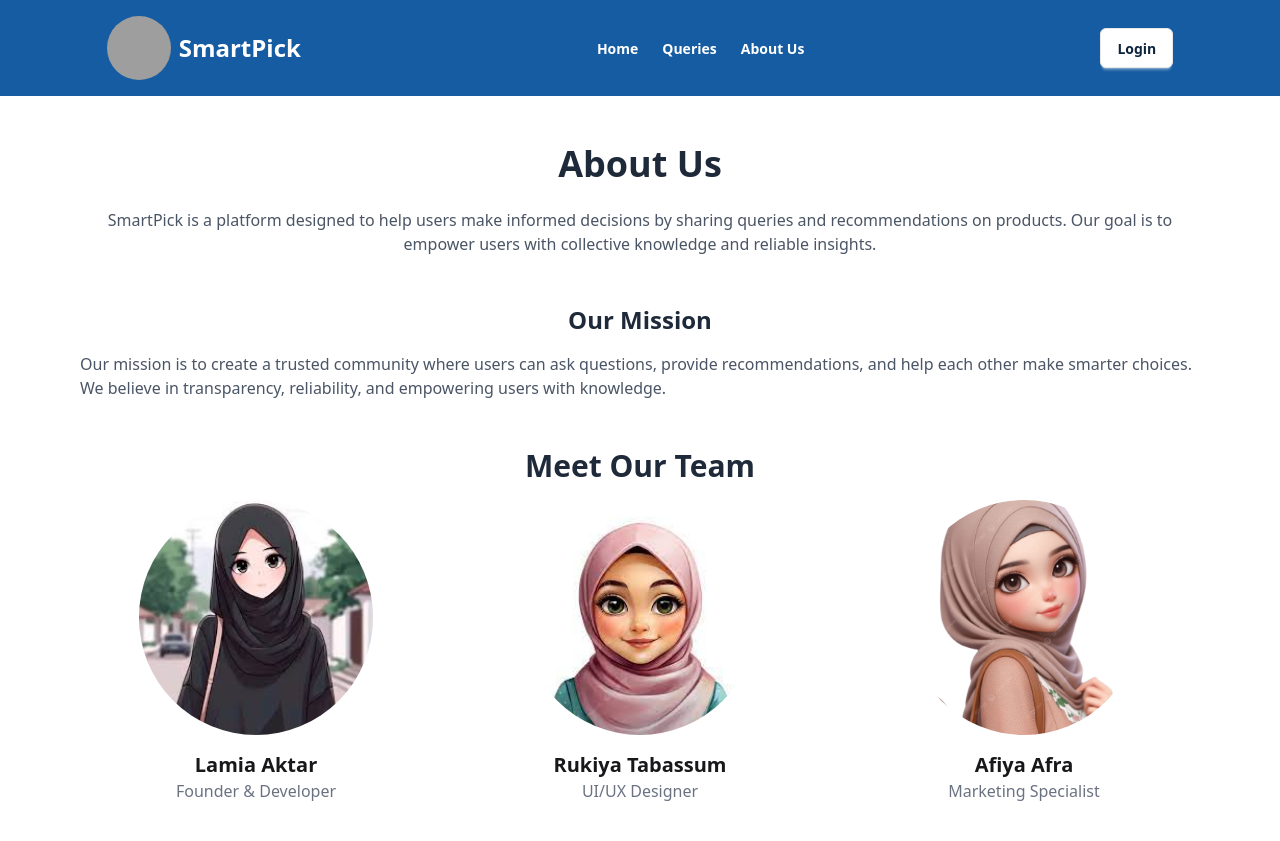
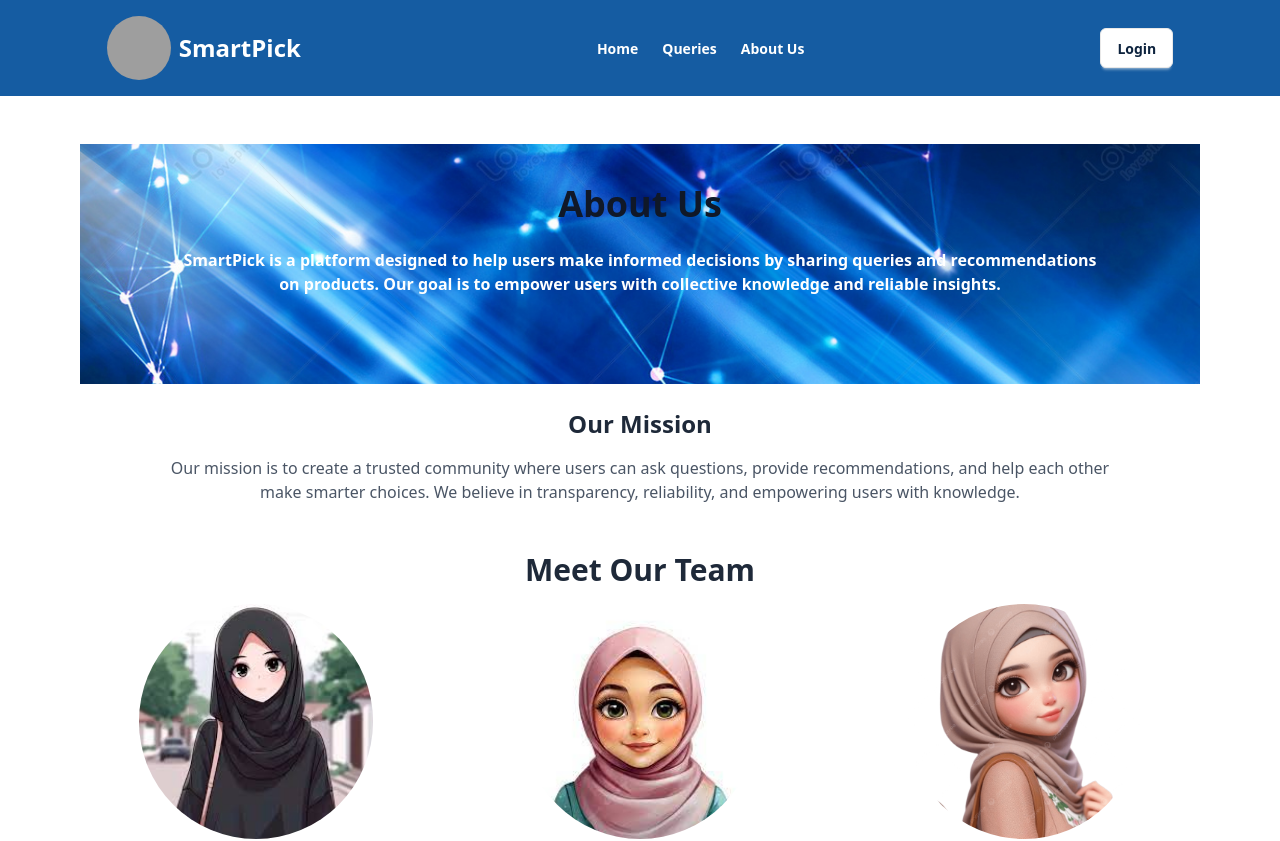
Before and after one commit to lamia042/smartPick-client, a React (Vite) app: page /aboutUs in a window 1280 px wide. Shown: the top 841 px of the page. Built offline with nearby package versions, Linux system fonts and the light colour scheme; no server answers; grey boxes are pictures that could not be loaded.

Commit message:
bg img is added in about us page

```diff
--- a/src/pages/AboutUs.jsx
+++ b/src/pages/AboutUs.jsx
@@ -1,30 +1,47 @@
 import React from "react";
 import pic1 from "../assets/pic1.png";
 import pic2 from "../assets/pic2.jpg";
-import pic3 from "../assets/pic3.jpg"
+import pic3 from "../assets/pic3.jpg";
+import bg from "../assets/bg.jpg";
 
 const AboutUs = () => {
   return (
-    <div className="max-w-6xl mx-auto py-12 px-4">
+    <div className="max-w-6xl mx-auto py-12 px-4 ">
       {/* Header */}
-      <h1 className="text-4xl font-bold text-center mb-6 text-gray-800">
-        About Us
-      </h1>
-      <p className="text-center text-gray-600 mb-12">
-        SmartPick is a platform designed to help users make informed decisions by sharing queries and recommendations on products. Our goal is to empower users with collective knowledge and reliable insights.
-      </p>
+      <div className="py-10 md:px-25 mb-6" style={{
+        backgroundImage: `url(${bg})`,
+        backgroundSize: "cover",
+        backgroundPosition: "center",
+        backgroundRepeat: "no-repeat",
+      }}>
+        <h1 className="text-4xl font-bold text-center mb-6 text-gray-900">
+          About Us
+        </h1>
+        <p className="text-center font-bold text-white mb-12">
+          SmartPick is a platform designed to help users make informed decisions
+          by sharing queries and recommendations on products. Our goal is to
+          empower users with collective knowledge and reliable insights.
+        </p>
+      </div>
 
       {/* Mission Section */}
       <section className="mb-12">
-        <h2 className="text-2xl font-bold text-gray-800 mb-4 text-center">Our Mission</h2>
-        <p className="text-gray-600">
-          Our mission is to create a trusted community where users can ask questions, provide recommendations, and help each other make smarter choices. We believe in transparency, reliability, and empowering users with knowledge.
+        <h2 className="text-2xl font-bold text-gray-800 mb-4 text-center">
+          Our Mission
+        </h2>
+        <p className="text-gray-600 text-center md:px-20">
+          Our mission is to create a trusted community where users can ask
+          questions, provide recommendations, and help each other make smarter
+          choices. We believe in transparency, reliability, and empowering users
+          with knowledge.
         </p>
       </section>
 
       {/* Team Section */}
       <section>
-        <h2 className="text-3xl font-bold text-gray-800 mb-4 text-center">Meet Our Team</h2>
+        <h2 className="text-3xl font-bold text-gray-800 mb-4 text-center">
+          Meet Our Team
+        </h2>
         <div className="grid grid-cols-1 md:grid-cols-3 gap-8">
           <div className="text-center">
             <img
```
Also changed, not shown: src/assets/bg.jpg (added).
